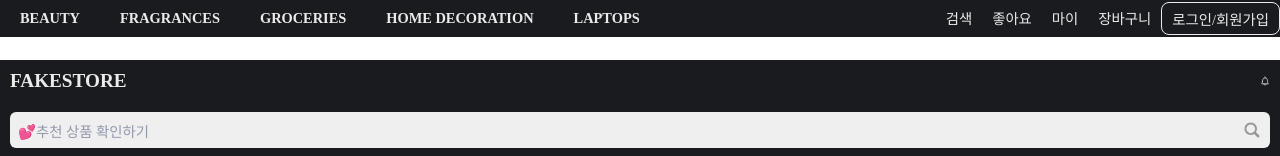
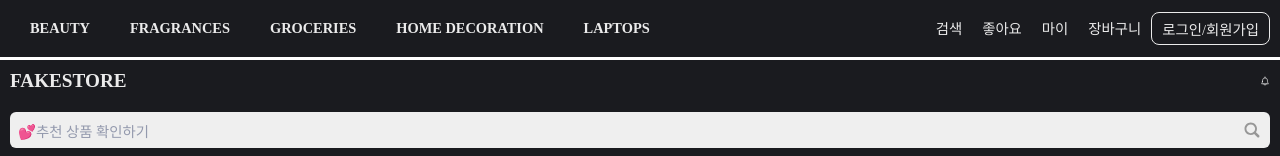
Before and after one commit to teakyungg/FakeStore, a Next.js app: page / in a window 1280 px wide. Shown: the top 156 px of the page. Built offline with nearby package versions, Linux system fonts and the light colour scheme; no server answers.

Commit message:
reafctor/Header 컴포넌트 패딩 수정

```diff
--- a/app/components/Header/Header.module.scss
+++ b/app/components/Header/Header.module.scss
@@ -11,11 +11,11 @@
     color: map-get(variable.$color, lightWhite);
     background-color: map-get(variable.$color, lightBlack);
     font-size: 0.9em;
+    padding: 10px;
 
     display: flex;
     justify-content: space-between;
     align-items: center;
-    margin: 0 auto;
 
     // ul 공통 스타일
     ul {
```
